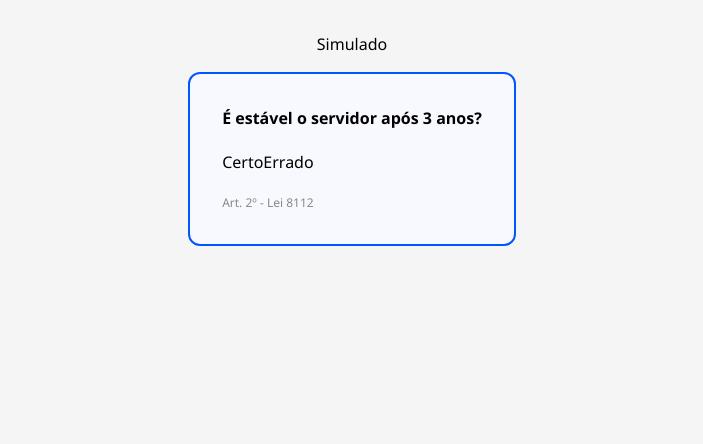
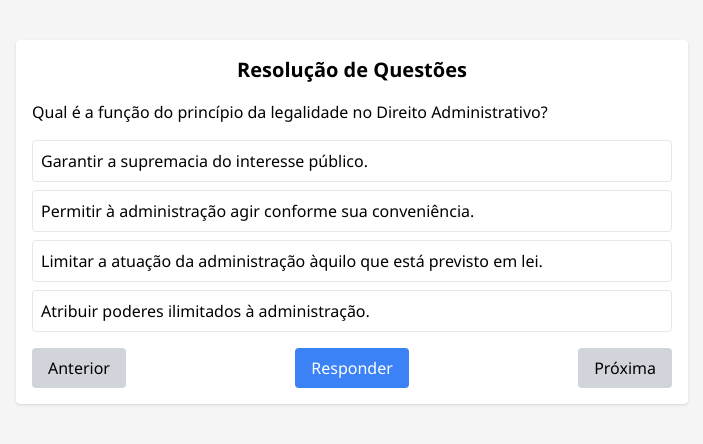
Before and after one commit to pgeovanny/divi, a Next.js app in the folder frontend/: page /simulado in a window 1280 px wide. Shown: the top 444 px of the page, without its empty margins (288-991 px from the left). Built offline with nearby package versions, Linux system fonts and the light colour scheme.

Commit message:
Update simulado.js

```diff
--- a/frontend/pages/simulado.js
+++ b/frontend/pages/simulado.js
@@ -1,26 +1,72 @@
-import Card from "../components/Card";
-import Button from "../components/Button";
+// frontend/pages/simulador.js
 
-export default function Simulado() {
-  // Simulação de questão
-  const questao = {
-    texto: "É estável o servidor após 3 anos?",
-    alternativas: ["Certo", "Errado"],
-    artigo: "Art. 2º - Lei 8112",
-    fundamentacao: "Art. 2º - literalidade da lei."
+import React, { useState } from 'react';
+
+const questaoExemplo = {
+  id: 1,
+  enunciado: "Qual é a função do princípio da legalidade no Direito Administrativo?",
+  alternativas: [
+    "Garantir a supremacia do interesse público.",
+    "Permitir à administração agir conforme sua conveniência.",
+    "Limitar a atuação da administração àquilo que está previsto em lei.",
+    "Atribuir poderes ilimitados à administração."
+  ],
+  correta: 2,
+  fundamentacao: "Art. 37 da CF/88: A administração pública direta e indireta de qualquer dos Poderes (...) obedecerá aos princípios de legalidade, impessoalidade, moralidade, publicidade e eficiência.",
+};
+
+export default function Simulador() {
+  const [respostaSelecionada, setRespostaSelecionada] = useState(null);
+  const [respondido, setRespondido] = useState(false);
+
+  const verificarResposta = () => {
+    setRespondido(true);
   };
+
+  const corAlternativa = (index) => {
+    if (!respondido) return '';
+    if (index === questaoExemplo.correta) return 'bg-green-200';
+    if (index === respostaSelecionada) return 'bg-red-200';
+    return '';
+  };
+
   return (
-    <div style={{display:"flex",flexDirection:"column",alignItems:"center",marginTop:"2rem"}}>
-      <h2>Simulado</h2>
-      <Card>
-        <div style={{marginBottom:"1rem"}}><b>{questao.texto}</b></div>
-        {questao.alternativas.map((alt, idx) => (
-          <Button key={idx} style={{margin:"0.25rem 0"}}>{alt}</Button>
+    <div className="max-w-2xl mx-auto mt-10 p-4 bg-white shadow rounded">
+      <h2 className="text-xl font-bold mb-4 text-center">Resolução de Questões</h2>
+
+      <p className="font-medium mb-4">{questaoExemplo.enunciado}</p>
+
+      <div className="space-y-2">
+        {questaoExemplo.alternativas.map((alt, index) => (
+          <button
+            key={index}
+            onClick={() => setRespostaSelecionada(index)}
+            className={`w-full text-left p-2 border rounded ${corAlternativa(index)} ${respostaSelecionada === index ? 'ring-2 ring-blue-400' : ''}`}
+            disabled={respondido}
+          >
+            {alt}
+          </button>
         ))}
-        <div style={{fontSize:12,marginTop:"1rem",color:"#888"}}>
-          {questao.artigo}
+      </div>
+
+      <div className="mt-4 flex justify-between">
+        <button className="bg-gray-300 px-4 py-2 rounded" disabled>Anterior</button>
+        <button
+          className="bg-blue-500 text-white px-4 py-2 rounded"
+          onClick={verificarResposta}
+          disabled={respostaSelecionada === null || respondido}
+        >
+          Responder
+        </button>
+        <button className="bg-gray-300 px-4 py-2 rounded" disabled>Próxima</button>
+      </div>
+
+      {respondido && (
+        <div className="mt-6 bg-gray-100 p-4 rounded">
+          <p className="font-semibold text-green-700">Fundamentação:</p>
+          <p className="text-sm mt-1">{questaoExemplo.fundamentacao}</p>
         </div>
-      </Card>
+      )}
     </div>
-  )
+  );
 }
```
